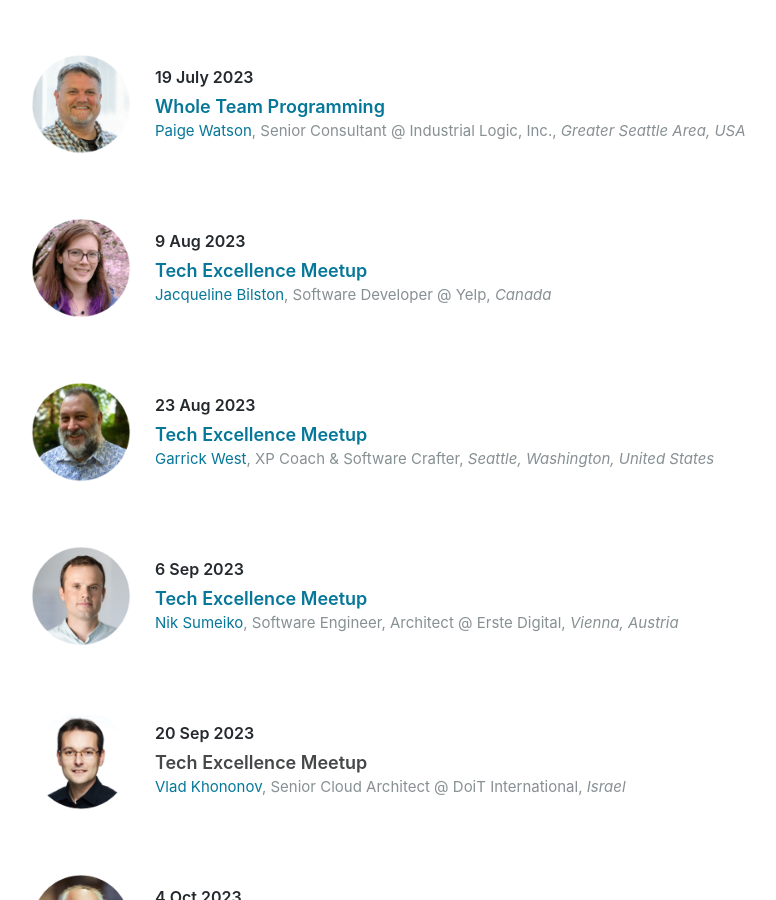
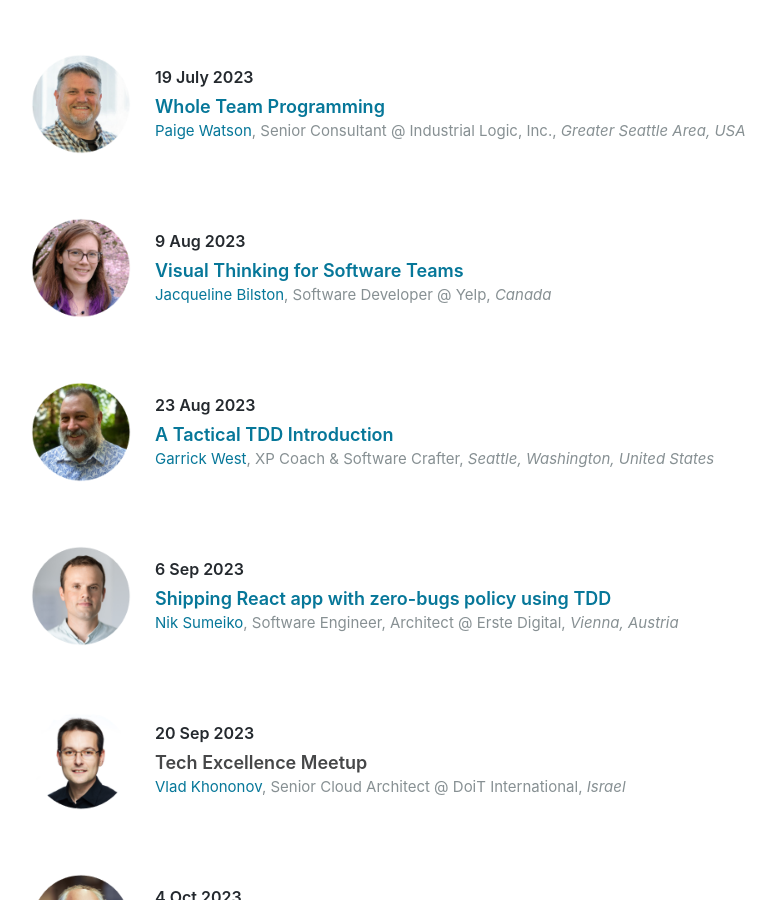
Before and after one commit to techexcellenceio/community, a Jekyll site: the page built from index.html, in a window 1280 px wide and 900 px high, scrolled down 2382 px. Shown: the whole window, without its empty margins (119-895 px from the left). Built offline with Jekyll 4.4.1, drawn with Linux system fonts in a browser that asks for light colours; nearby versions of some CDN libraries; comment, search, counter and statistics services are not loaded.

Commit message:
Update speakers2023.yml

```diff
--- a/_data/speakers2023.yml
+++ b/_data/speakers2023.yml
@@ -82,21 +82,21 @@
   speaker2:
   # MEETUP: https://www.meetup.com/techexcellence/events/294438248/
 
-- title: Tech Excellence Meetup
+- title: Visual Thinking for Software Teams
   date: 9 Aug 2023
   link: https://www.youtube.com/watch?v=hrlCgKeKgt8
   speaker1: jacqueline_bilston
   speaker2:
   # MEETUP: https://www.meetup.com/techexcellence/events/294944742/
 
-- title: Tech Excellence Meetup
+- title: A Tactical TDD Introduction
   date: 23 Aug 2023
   link: https://www.youtube.com/watch?v=Q2qLql0dvz4
   speaker1: garrick_west
   speaker2:
   # MEETUP: https://www.meetup.com/techexcellence/events/295008503/
 
-- title: Tech Excellence Meetup
+- title: Shipping React app with zero-bugs policy using TDD
   date: 6 Sep 2023
   link: https://www.youtube.com/watch?v=bA7YMGRwfFM
   speaker1: nik_sumeiko
```
